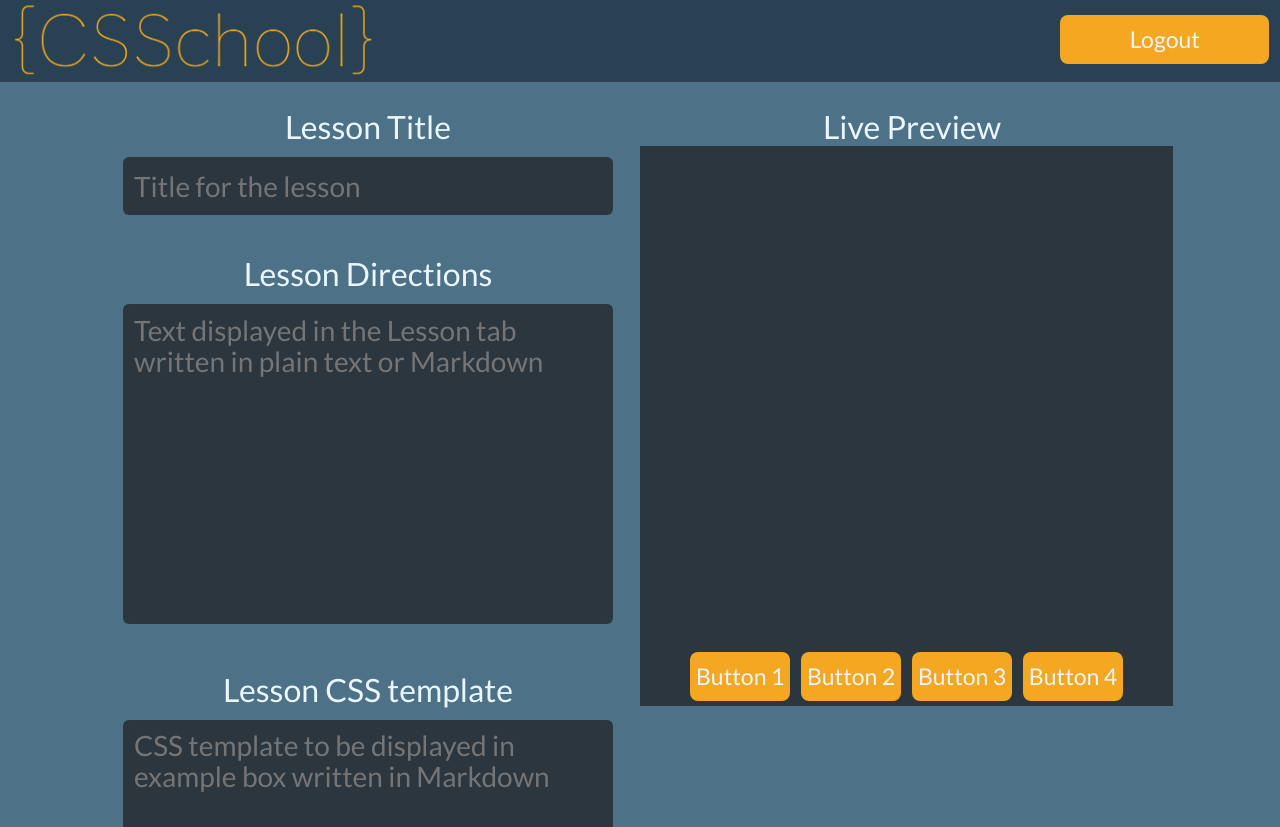
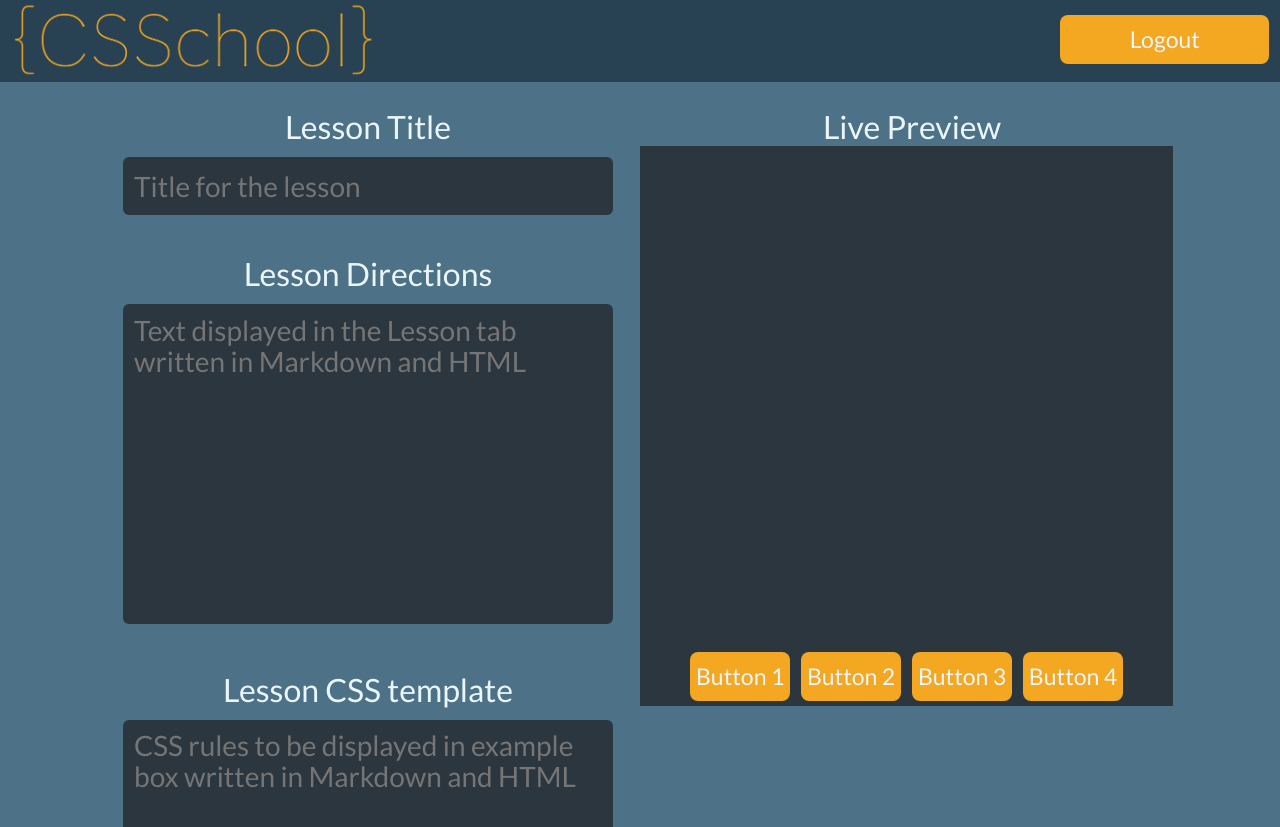
Before and after one commit to SpencerLindemuth/CSSchool-frontend, a React (Create React App) app: page /createlesson in a window 1280 px wide. Built offline with nearby package versions, Linux system fonts and the light colour scheme; no server answers.

Commit message:
Changed placeholder text on create lesson form

```diff
--- a/src/components/CreateLesson.js
+++ b/src/components/CreateLesson.js
@@ -271,22 +271,22 @@ export default class CreateLesson extends React.Component {
                             <br />
                             <label>Lesson Directions</label>
                             <br />
-                            <textarea onFocus={this.switchFocus}  placeholder="Text displayed in the Lesson tab written in plain text or Markdown" value={this.state.lessonText} onChange={this.lessonTextChange}/>
+                            <textarea onFocus={this.switchFocus}  placeholder="Text displayed in the Lesson tab written in Markdown and HTML" value={this.state.lessonText} onChange={this.lessonTextChange}/>
                             <br />
                             <br />
                             <label>Lesson CSS template</label>
                             <br />
-                            <textarea onFocus={this.setTemplateFocus} placeholder="CSS template to be displayed in example box written in Markdown" value={this.state.lessonTemplate} onChange={this.lessonTemplateChange}/>
+                            <textarea onFocus={this.setTemplateFocus} placeholder="CSS rules to be displayed in example box written in Markdown and HTML" value={this.state.lessonTemplate} onChange={this.lessonTemplateChange}/>
                             <br />
                             <br />
                             <label>Lesson HTML</label>
                             <br />
-                            <textarea onFocus={this.switchFocus} placeholder="Raw HTML to be rendered in the puzzle box (Don't forget id's or class names)" value={this.state.lessonHtml} onChange={this.lessonHtmlChange}/>
+                            <textarea onFocus={this.switchFocus} placeholder="Real HTML to be rendered in the puzzle box (Don't forget id's or class names)" value={this.state.lessonHtml} onChange={this.lessonHtmlChange}/>
                             <br />
                             <br />
                             <label>Applied CSS</label>
                             <br />
-                            <textarea onFocus={this.switchFocus} placeholder="CSS to be applied on start to the HTML written above" value={this.state.css} onChange={this.cssChange}/>
+                            <textarea onFocus={this.switchFocus} placeholder="CSS to be applied on initialization to the HTML elements above" value={this.state.css} onChange={this.cssChange}/>
                             <br />
                             <br />
                             <label>Button 1 text</label>
```
